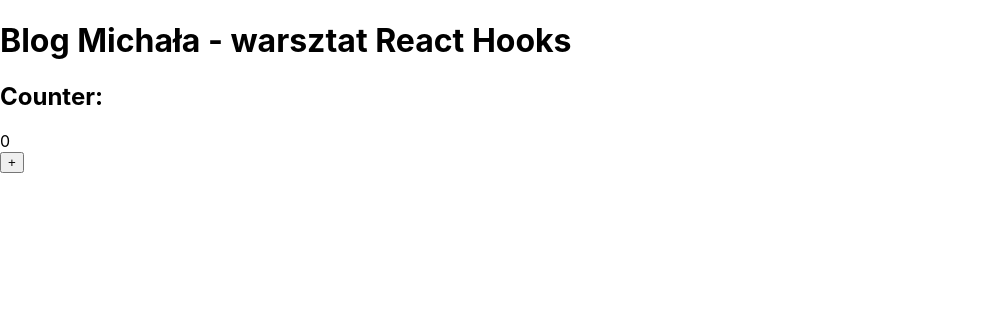
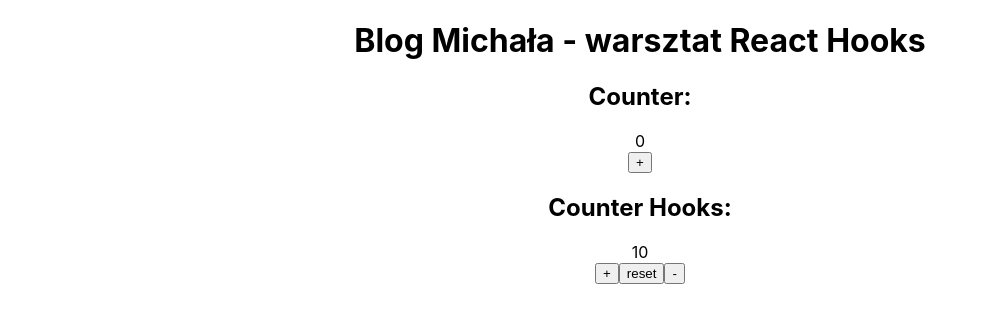
Before and after one commit to milecki/react-hooks-workshop-stacjait, a React (Create React App) app: page / in a window 1280 px wide. Shown: the top 322 px of the page, without its empty margins (0-988 px from the left). Built offline with nearby package versions, Linux system fonts and the light colour scheme.

Commit message:
adds CounterHooks comp with +, -, and reset functionality

```diff
--- /dev/null
+++ b/src/App.css
@@ -0,0 +1,5 @@
+.App {
+  margin: 0 auto;
+  max-width: 1200px;
+  text-align: center;
+}
--- a/src/App.js
+++ b/src/App.js
@@ -1,11 +1,14 @@
 import React from 'react';
+import './App.css';
 import Counter from './Counter';
+import CounterHooks from './CounterHooks';
 
 function App() {
   return (
     <div className="App">
       <h1>Blog Michała - warsztat React Hooks</h1>
       <Counter />
+      <CounterHooks />
     </div>
   );
 }
--- /dev/null
+++ b/src/CounterHooks.js
@@ -0,0 +1,30 @@
+import React, { useState } from 'react';
+
+function CounterHooks() {
+  const initialValue = 10;
+  const [counterValue, setCounterValue] = useState(initialValue);
+
+  const incrementCounter = () => {
+    setCounterValue(counterValue + 1);
+  };
+
+  const decrementCounter = () => {
+    setCounterValue(counterValue - 1);
+  };
+
+  const resetCounter = () => {
+    setCounterValue(initialValue);
+  };
+
+  return (
+    <div>
+      <h2>Counter Hooks:</h2>
+      <div>{counterValue}</div>
+      <button onClick={incrementCounter}>+</button>
+      <button onClick={resetCounter}>reset</button>
+      <button onClick={decrementCounter}>-</button>
+    </div>
+  );
+}
+
+export default CounterHooks;
```
